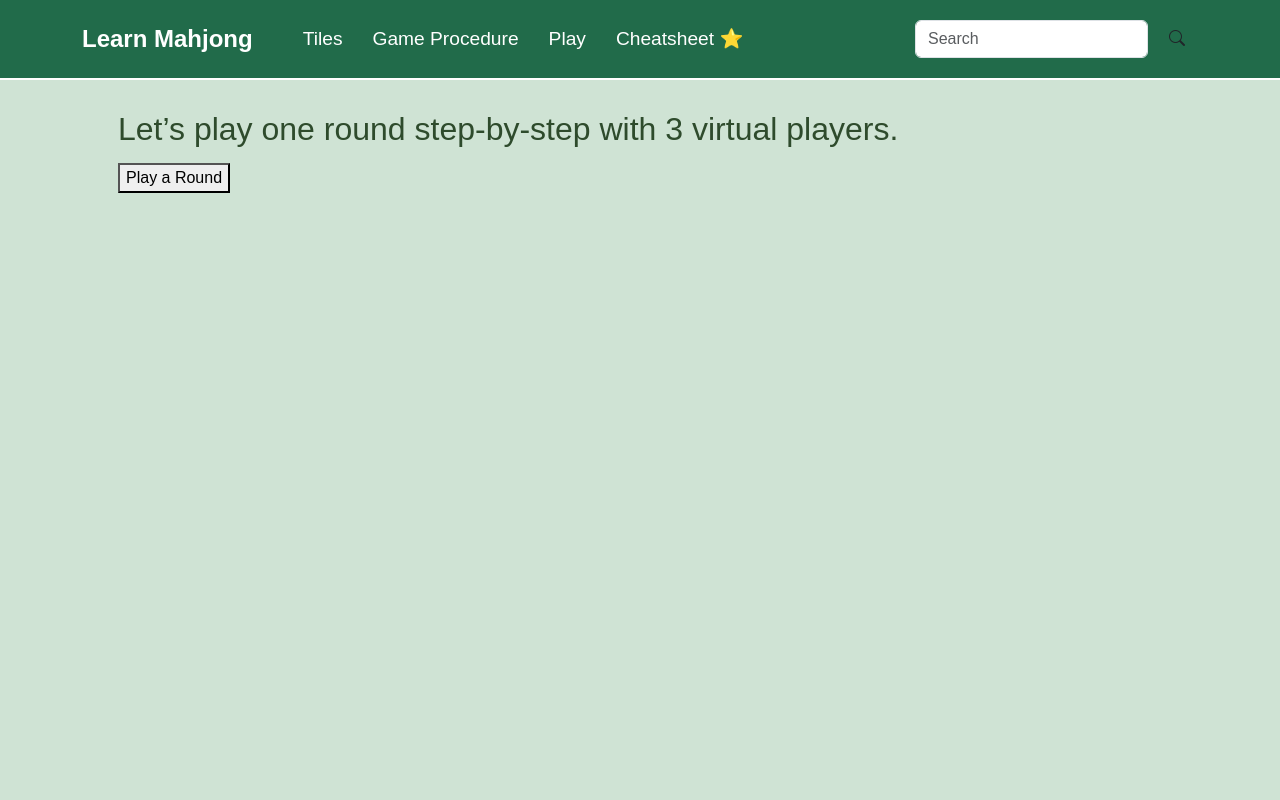
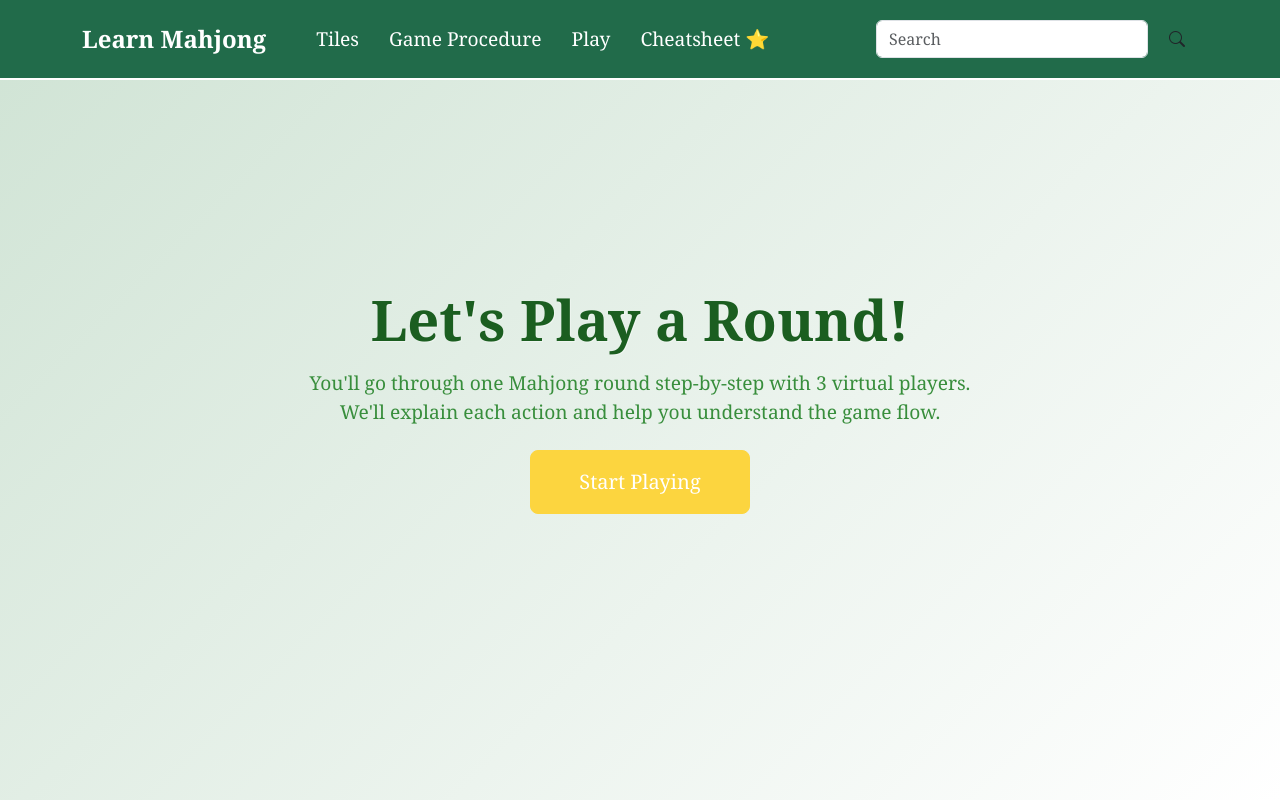
Before and after one commit to dby516/UIDesign_project, a Flask app: page /play-round-start in a window 1280 px wide. Run offline with Flask 3, Linux system fonts and the light colour scheme.

Commit message:
Change cheatsheet popup
Refine some graphic design
Refine cheatsheet.html
Add connection between steps and sections

```diff
--- a/static/main.js
+++ b/static/main.js
@@ -13,3 +13,23 @@ function Quiz() {
 function StartPlayRound() {
     window.location.href = '/play_round/1';
 }
+function showCheatsheetPopup() {
+    const popup = document.getElementById('cheatsheet-popup');
+    const closeBtn = popup.querySelector('.popup-close');
+
+    // Make it visible
+    popup.classList.remove('hidden');
+    popup.classList.add('show');
+
+    // Allow manual close
+    closeBtn.onclick = () => {
+        popup.classList.remove('show');
+        setTimeout(() => popup.classList.add('hidden'), 500); // match CSS transition
+    };
+
+    // Auto close after 3 seconds
+    setTimeout(() => {
+        popup.classList.remove('show');
+        setTimeout(() => popup.classList.add('hidden'), 500); // match CSS transition
+    }, 3000);
+}
--- a/static/overlays.js
+++ b/static/overlays.js
@@ -71,7 +71,8 @@ document.addEventListener("DOMContentLoaded", () => {
         body: JSON.stringify({ images: [imgFilename], notes: notes })
       }).then(res => {
         if (res.ok) {
-          alert("Saved to Cheatsheet!");
+          showCheatsheetPopup();
+
         }
       });
     }
--- /dev/null
+++ b/static/play_round_start.css
@@ -0,0 +1,46 @@
+/* Centering already handled by Bootstrap utilities, so focus on typography and flair */
+
+body {
+    background: linear-gradient(135deg, #cfe3d4, #ffffff);
+    color: #2e7d32;
+}
+
+h1.display-4 {
+    font-weight: 700;
+    color: #1b5e20;
+    text-shadow: 1px 1px 0 rgba(255, 255, 255, 0.4);
+}
+
+p.lead {
+    font-size: 1.2rem;
+    color: #388e3c;
+    max-width: 700px;
+    margin-left: auto;
+    margin-right: auto;
+}
+
+button.btn-primary {
+    background-color: #fcd53f;
+    border-color: #fcd53f;
+    transition: background-color 0.3s ease, transform 0.2s ease;
+}
+
+button.btn-primary:hover {
+    background-color: #ffc107;
+    transform: scale(1.05);
+}
+
+button.btn-primary:active {
+    transform: scale(0.98);
+}
+
+@media (max-width: 768px) {
+    h1.display-4 {
+        font-size: 2rem;
+    }
+
+    p.lead {
+        font-size: 1rem;
+        padding: 0 10px;
+    }
+}
--- a/static/style.css
+++ b/static/style.css
@@ -1,6 +1,6 @@
 body {
     background-color: #cfe3d4;
-    font-family: Arial, sans-serif;
+    font-family: Georgia,'Times New Roman',serif;
     margin: 0;
 }
 
--- a/templates/layout.html
+++ b/templates/layout.html
@@ -40,6 +40,14 @@
         <!-- Homepage -->
         {% block content %}
         {% endblock %}
+        <!-- Cheatsheet added window -->
+        <div id="cheatsheet-popup" class="popup hidden">
+          <div class="popup-content">
+            <button class="popup-close">&times;</button>
+            <p>✅ Added to Cheatsheet!</p>
+            <a href="/cheatsheet" class="popup-link">Click here to view</a>
+          </div>
+        </div>
 
         <!-- Bootstrap core JS-->
         <script src="https://cdn.jsdelivr.net/npm/bootstrap@5.2.3/dist/js/bootstrap.bundle.min.js"></script>
--- a/templates/play_round_start.html
+++ b/templates/play_round_start.html
@@ -1,10 +1,28 @@
 {% extends "layout.html" %}
 {% block content %}
 
-<div class="container py-5 px-4 px-lg-5 mt-5">
+<!-- Fullscreen flexbox wrapper -->
+<div class="d-flex justify-content-center align-items-center min-vh-100">
 
-    <div class="learn_text">Let’s play one round step-by-step with 3 virtual players.</div>
-    <button onclick="StartPlayRound()">Play a Round</button>
+    <div class="text-center">
+
+        <!-- Large title -->
+        <h1 class="display-4 mb-3">Let's Play a Round!</h1>
+
+        <!-- Guiding text -->
+        <p class="lead mb-4">
+            You'll go through one Mahjong round step-by-step with 3 virtual players.<br>
+            We'll explain each action and help you understand the game flow.
+        </p>
+
+        <!-- Big centered button -->
+        <button onclick="StartPlayRound()" class="btn btn-primary btn-lg px-5 py-3">
+            Start Playing
+        </button>
+
+    </div>
+
 </div>
+<link rel="stylesheet" href="{{ url_for('static', filename='play_round_start.css') }}">
 
 {% endblock %}
```
Also changed, not shown: other parts of static/style.css (+56 -0 lines), static/learn_tiles.js (+13 -1 lines), static/winning_hands.css (+7 -0 lines), templates/cheatsheet.html (+6 -4 lines), templates/learn_tiles_end.html (+6 -1 lines), templates/winning_hands.html (+23 -4 lines).
